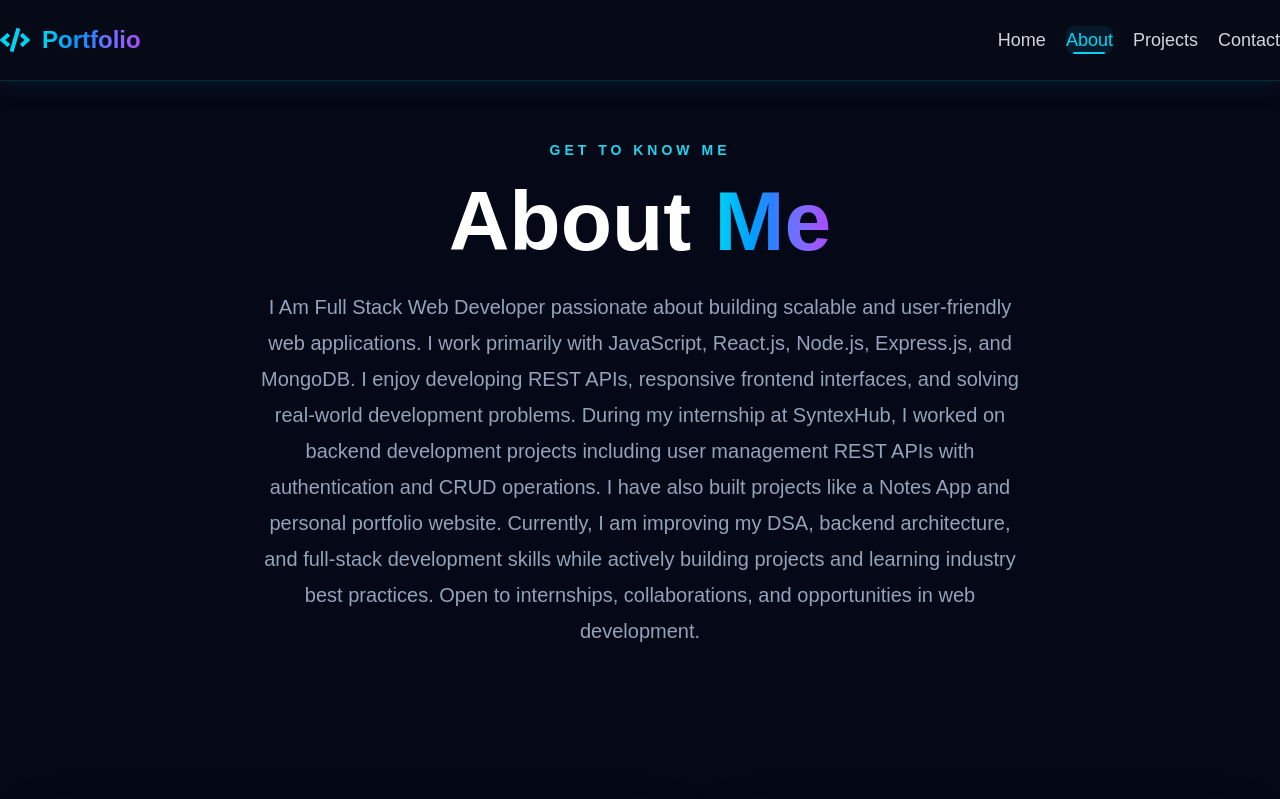
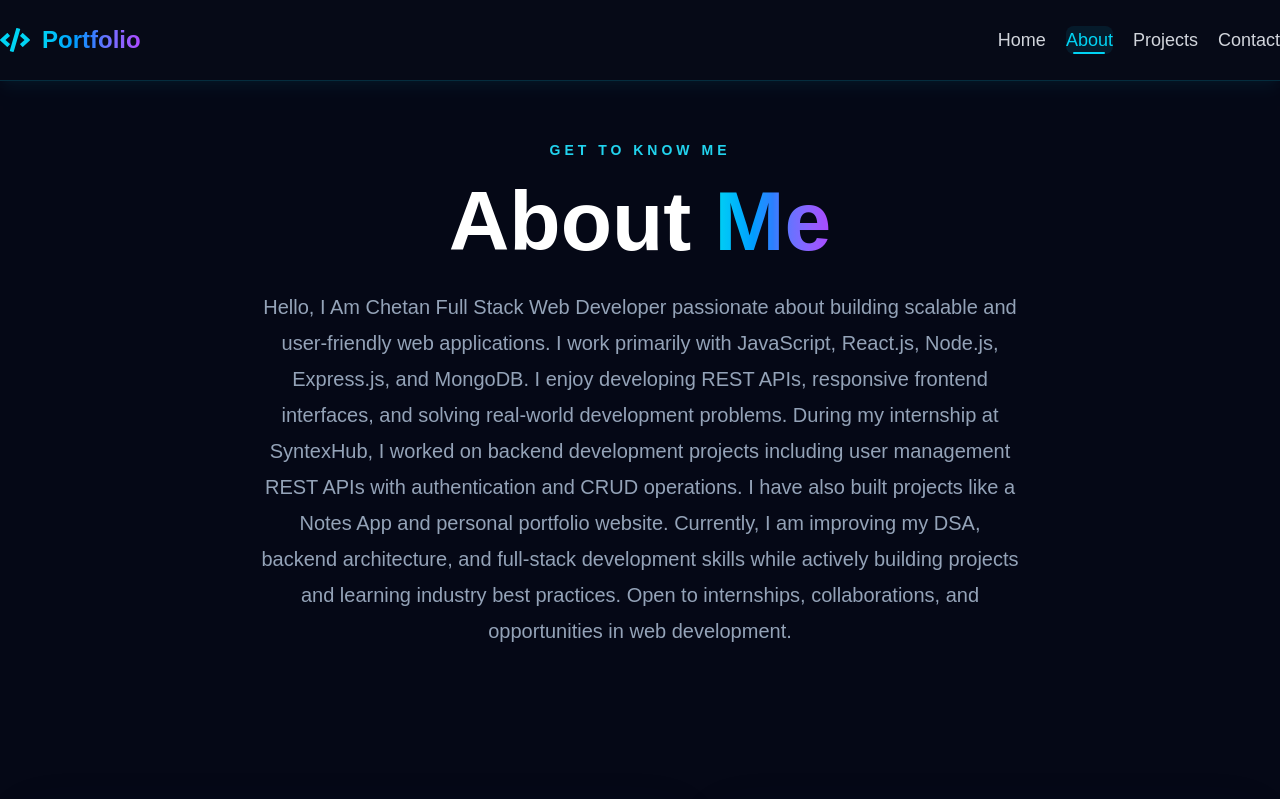
Before and after one commit to cdpatil396-coder/DigiPortfolio, a React (Vite) app: page /about in a window 1280 px wide. Shown: the top 799 px of the page. Built offline with nearby package versions, Linux system fonts and the light colour scheme.

Commit message:
change in about page

```diff
--- a/src/pages/About.jsx
+++ b/src/pages/About.jsx
@@ -60,7 +60,7 @@ const About = () => {
           </h1>
 
           <p className="page-subtitle">
-            I Am Full Stack Web Developer passionate about building scalable and user-friendly web applications.
+             Hello, I Am Chetan Full Stack Web Developer passionate about building scalable and user-friendly web applications.
 
 I work primarily with JavaScript, React.js, Node.js, Express.js, and MongoDB. I enjoy developing REST APIs, responsive frontend interfaces, and solving real-world development problems.
 
```
